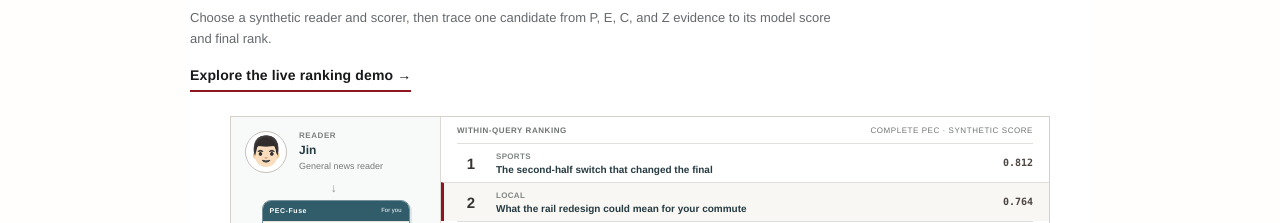
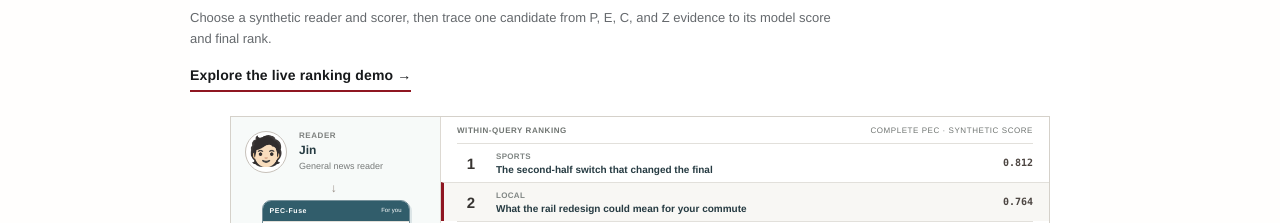
Before and after one commit to WoojinPark-Jay/pec-fuse-ranking, a React (Vite) app in the folder tutorial/: page / in a window 1280 px wide. Shown: the part 4940-5163 px from the top of the page. Built offline with nearby package versions, Linux system fonts and the light colour scheme.

Commit message:
Use a clean reader avatar

```diff
--- a/tutorial/src/project-home.tsx
+++ b/tutorial/src/project-home.tsx
@@ -156,7 +156,7 @@ export function ProjectHome(_props: { lang: "en" | "ko" }) {
           <figure className="demo-preview">
             <div className="preview-context">
               <div className="preview-meta preview-reader">
-                <span className="preview-avatar" aria-hidden="true">👨🏻</span>
+                <span className="preview-avatar" aria-hidden="true">🧑🏻</span>
                 <span><small>Reader</small><strong>Jin</strong><em>General news reader</em></span>
               </div>
               <div className="preview-route" aria-hidden="true">
```
